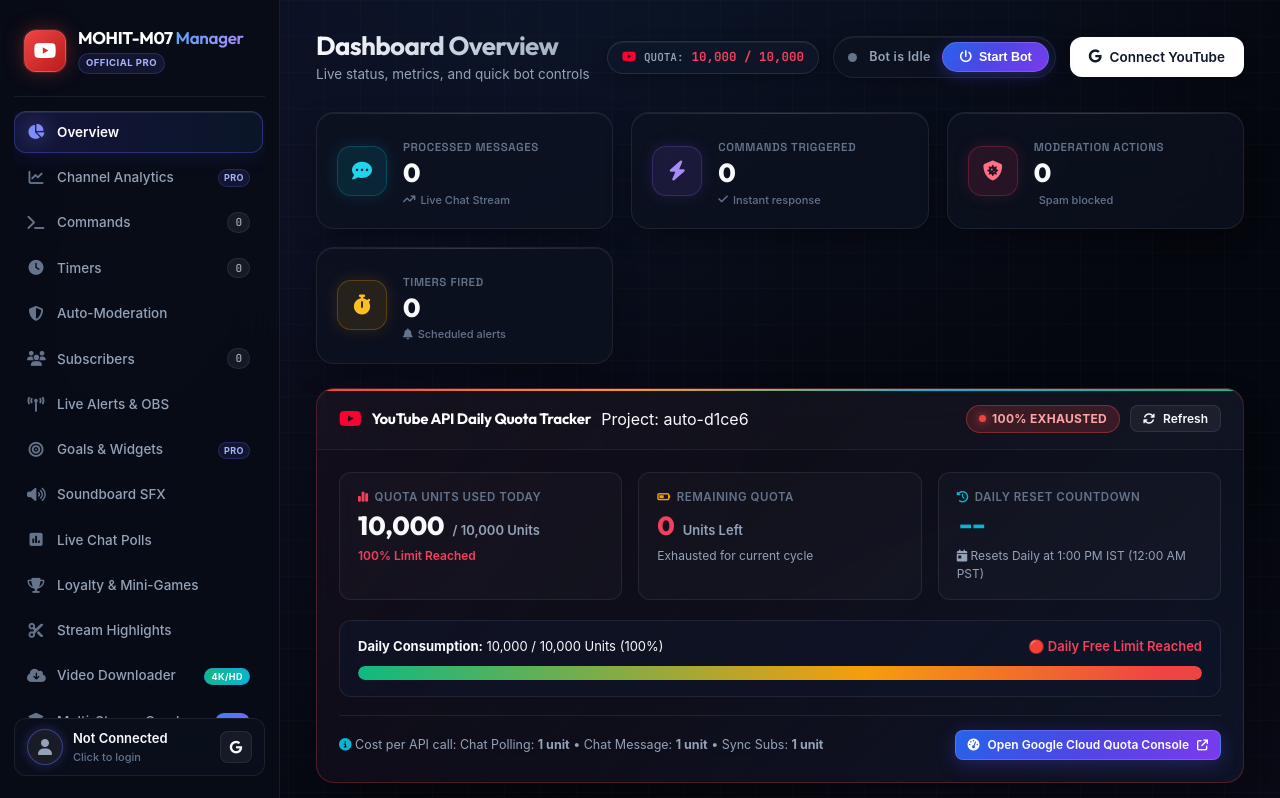
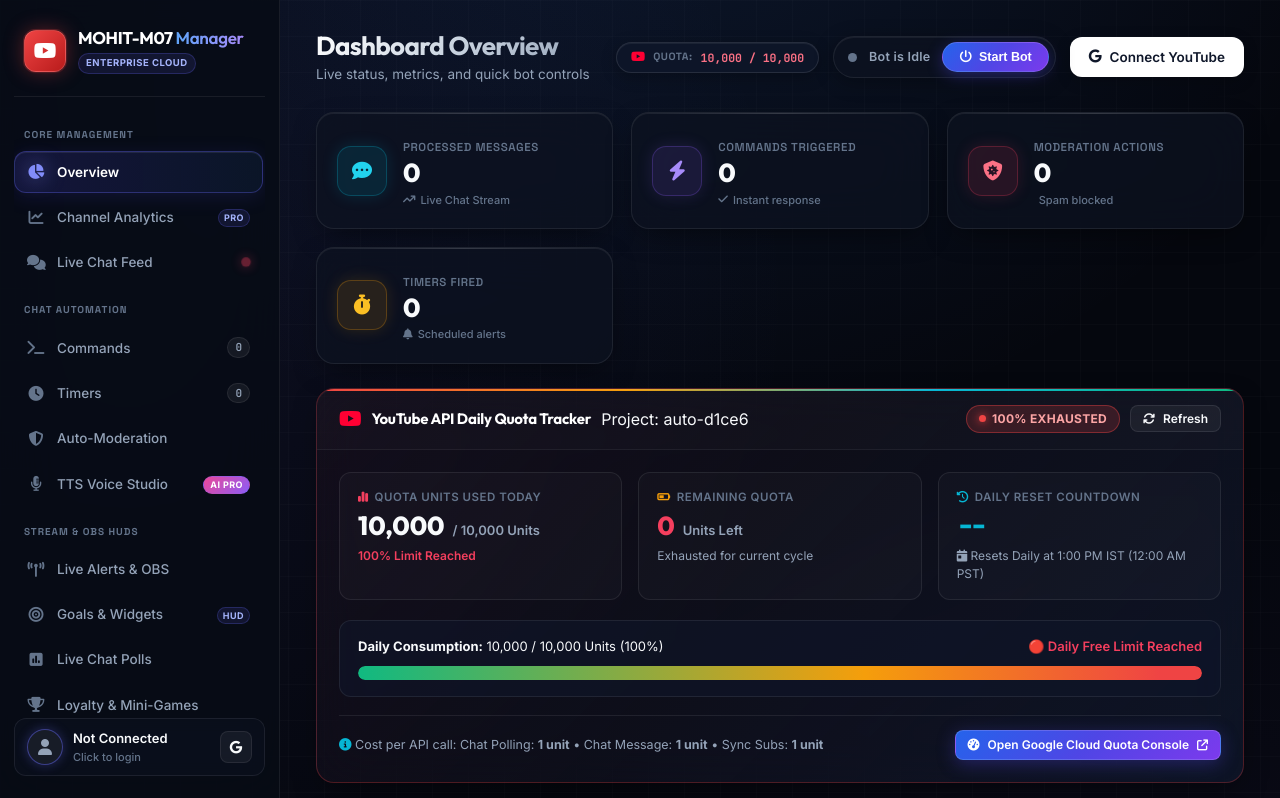
Before and after one commit to mohitm07live-cell/yt-manager, a website: page src/public/index.html in a window 1280 px wide. Shown: the top 798 px of the page. Drawn offline with nearby package versions, Linux system fonts and the light colour scheme; no server answers; some icons are missing.

Commit message:
feat(ui): update index.html with GenZ Auth navigation hierarchy and badges

```diff
--- a/src/public/index.html
+++ b/src/public/index.html
@@ -7,10 +7,10 @@
   <meta name="referrer" content="no-referrer">
   <meta name="description" content="Mohit M07 Official Manager - Next-generation YouTube Live Chat Moderation & Channel Management Bot with real-time commands, timers, and spam protection.">
 
-  <!-- Premium Modern Google Fonts -->
+  <!-- Premium Modern Google Fonts (GenZ Auth Typography) -->
   <link rel="preconnect" href="https://fonts.googleapis.com">
   <link rel="preconnect" href="https://fonts.gstatic.com" crossorigin>
-  <link href="https://fonts.googleapis.com/css2?family=JetBrains+Mono:wght@400;500;600;700;800&family=Outfit:wght@400;500;600;700;800;900&family=Plus+Jakarta+Sans:wght@400;500;600;700;800&family=Space+Grotesk:wght@500;600;700;800&family=Syne:wght@700;800&display=swap" rel="stylesheet">
+  <link href="https://fonts.googleapis.com/css2?family=Inter:wght@300;400;500;600;700;800&family=JetBrains+Mono:wght@400;500;600;700;800&family=Outfit:wght@300;400;500;600;700;800;900&family=Plus+Jakarta+Sans:wght@400;500;600;700;800&family=Space+Grotesk:wght@500;600;700;800&family=Syne:wght@700;800&display=swap" rel="stylesheet">
 
   <!-- FontAwesome Icons -->
   <link rel="stylesheet" href="https://cdnjs.cloudflare.com/ajax/libs/font-awesome/6.5.1/css/all.min.css">
@@ -32,11 +32,12 @@
         </div>
         <div class="brand-text">
           <h2 id="sidebarBrandTitle">MOHIT-M07 <span>Manager</span></h2>
-          <span class="badge-version">Official Pro</span>
+          <span class="badge-version">Enterprise Cloud</span>
         </div>
       </div>
 
       <nav class="nav-menu">
+        <div class="nav-section-title">CORE MANAGEMENT</div>
         <a href="#overview" class="nav-item active" data-tab="overview">
           <i class="fa-solid fa-chart-pie"></i>
           <span>Overview</span>
@@ -46,6 +47,13 @@
           <span>Channel Analytics</span>
           <span class="badge-version" style="font-size: 9px; padding: 1px 5px; margin-left: auto;">PRO</span>
         </a>
+        <a href="#live-feed" class="nav-item" data-tab="live-feed">
+          <i class="fa-solid fa-comments"></i>
+          <span>Live Chat Feed</span>
+          <span class="live-dot-nav"></span>
+        </a>
+
+        <div class="nav-section-title">CHAT AUTOMATION</div>
         <a href="#commands" class="nav-item" data-tab="commands">
           <i class="fa-solid fa-terminal"></i>
           <span>Commands</span>
@@ -60,11 +68,13 @@
           <i class="fa-solid fa-shield-halved"></i>
           <span>Auto-Moderation</span>
         </a>
-        <a href="#subscribers" class="nav-item" data-tab="subscribers">
-          <i class="fa-solid fa-users"></i>
-          <span>Subscribers</span>
-          <span class="nav-badge" id="subCountBadge">0</span>
+        <a href="#tts-studio" class="nav-item" data-tab="tts-studio">
+          <i class="fa-solid fa-microphone-lines"></i>
+          <span>TTS Voice Studio</span>
+          <span class="badge-version" style="font-size: 9px; padding: 1px 6px; margin-left: auto; background: linear-gradient(135deg, #ec4899, #8b5cf6); font-weight: 700; color: #fff;">AI PRO</span>
         </a>
+
+        <div class="nav-section-title">STREAM & OBS HUDs</div>
         <a href="#alerts" class="nav-item" data-tab="alerts">
           <i class="fa-solid fa-tower-broadcast"></i>
           <span>Live Alerts & OBS</span>
@@ -72,11 +82,7 @@
         <a href="#goals" class="nav-item" data-tab="goals">
           <i class="fa-solid fa-bullseye"></i>
           <span>Goals & Widgets</span>
-          <span class="badge-version" style="font-size: 9px; padding: 1px 5px; margin-left: auto;">PRO</span>
-        </a>
-        <a href="#soundboard" class="nav-item" data-tab="soundboard">
-          <i class="fa-solid fa-volume-high"></i>
-          <span>Soundboard SFX</span>
+          <span class="badge-version" style="font-size: 9px; padding: 1px 5px; margin-left: auto;">HUD</span>
         </a>
         <a href="#polls" class="nav-item" data-tab="polls">
           <i class="fa-solid fa-square-poll-vertical"></i>
@@ -85,6 +91,22 @@
         <a href="#loyalty" class="nav-item" data-tab="loyalty">
           <i class="fa-solid fa-trophy"></i>
           <span>Loyalty & Mini-Games</span>
+        </a>
+        <a href="#multistream" class="nav-item" data-tab="multistream">
+          <i class="fa-solid fa-layer-group"></i>
+          <span>Multi-Stream Overlay</span>
+          <span class="badge-version" style="font-size: 9px; padding: 1px 6px; margin-left: auto; background: linear-gradient(135deg, #3B82F6, #8B5CF6); font-weight: 700; color: #fff;">HUD</span>
+        </a>
+
+        <div class="nav-section-title">STUDIO & TOOLS</div>
+        <a href="#subscribers" class="nav-item" data-tab="subscribers">
+          <i class="fa-solid fa-users"></i>
+          <span>Subscribers</span>
+          <span class="nav-badge" id="subCountBadge">0</span>
+        </a>
+        <a href="#soundboard" class="nav-item" data-tab="soundboard">
+          <i class="fa-solid fa-volume-high"></i>
+          <span>Soundboard SFX</span>
         </a>
         <a href="#highlights" class="nav-item" data-tab="highlights">
           <i class="fa-solid fa-scissors"></i>
@@ -95,22 +117,6 @@
           <span>Video Downloader</span>
           <span class="badge-version" style="font-size: 9px; padding: 1px 6px; margin-left: auto; background: linear-gradient(135deg, #10b981, #06b6d4); font-weight: 700; color: #fff;">4K/HD</span>
         </a>
-        <a href="#multistream" class="nav-item" data-tab="multistream">
-          <i class="fa-solid fa-layer-group"></i>
-          <span>Multi-Stream Overlay</span>
-          <span class="badge-version" style="font-size: 9px; padding: 1px 6px; margin-left: auto; background: linear-gradient(135deg, #3B82F6, #8B5CF6); font-weight: 700; color: #fff;">HUD</span>
-        </a>
-        <a href="#tts-studio" class="nav-item" data-tab="tts-studio">
-          <i class="fa-solid fa-microphone-lines"></i>
-          <span>TTS Voice Studio</span>
-          <span class="badge-version" style="font-size: 9px; padding: 1px 6px; margin-left: auto; background: linear-gradient(135deg, #ec4899, #8b5cf6); font-weight: 700; color: #fff;">AI PRO</span>
-        </a>
-        <a href="#live-feed" class="nav-item" data-tab="live-feed">
-          <i class="fa-solid fa-comments"></i>
-          <span>Live Chat Feed</span>
-          <span class="live-dot-nav"></span>
-        </a>
-
         <a href="#simulator" class="nav-item" data-tab="simulator">
           <i class="fa-solid fa-flask"></i>
           <span>Test Simulator</span>
@@ -149,8 +155,8 @@
           <!-- YouTube API Quota Header Pill -->
           <div class="quota-header-pill" id="quotaHeaderPill" title="Daily YouTube API Quota Units Used">
             <i class="fa-brands fa-youtube" style="color: var(--yt-red);"></i>
-            <span style="font-size: 11px; color: var(--text-muted); text-transform: uppercase;">Quota:</span>
-            <span id="headerQuotaStatus" style="color: var(--accent-rose); font-weight: 700;">10,000 / 10,000</span>
+            <span class="quota-label">Quota:</span>
+            <span id="headerQuotaStatus" class="quota-value">10,000 / 10,000</span>
           </div>
 
           <!-- Bot ON/OFF Switch -->
```
